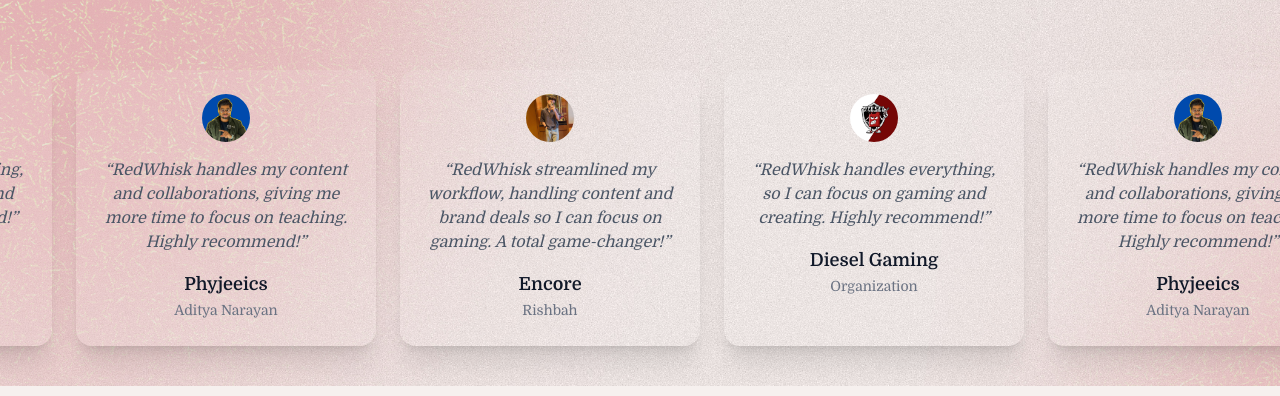
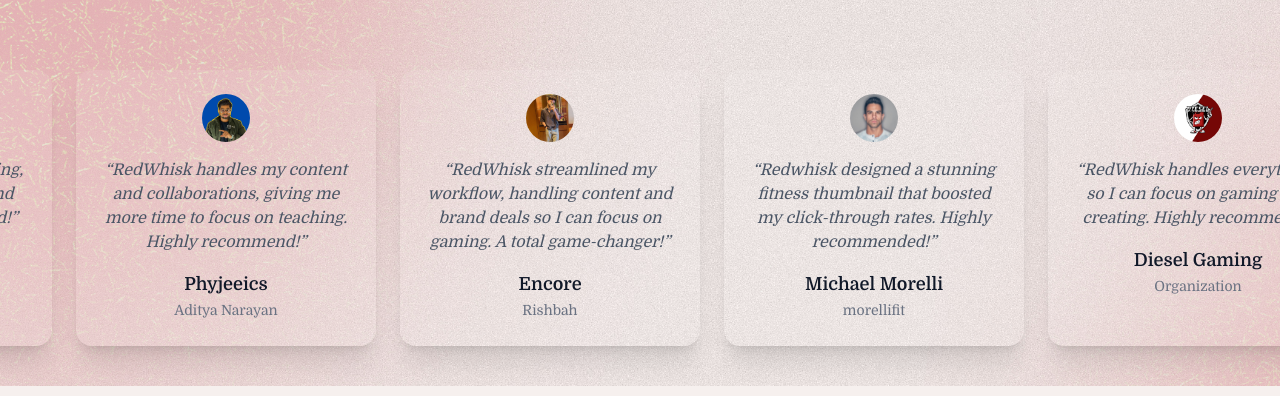
Before and after one commit to sarcaxticlarka/Redwhiskmedia, a React (Vite) app: page / in a window 1280 px wide. Shown: the part 4846-5242 px from the top of the page. Built offline with nearby package versions, Linux system fonts and the light colour scheme.

Commit message:
brochure upadated

```diff
--- a/src/components/CustomerTestimonials.jsx
+++ b/src/components/CustomerTestimonials.jsx
@@ -3,6 +3,7 @@
 import reviewClient1 from "../assets/reviewClient1.jpeg"
 import reviewClient2 from "../assets/reviewClient2.jpeg"
 import reviewClient3 from "../assets/reviewclient3.jpeg"
+import reviewClient4 from "../assets/reviewclient4.jpeg"
 
 const testimonials = [
   {
@@ -27,26 +28,13 @@
     image:  reviewClient3
   },
   {
-    id: 1,
-    name: "Diesel Gaming",
-    role: "Organization",
-    feedback: "RedWhisk handles everything, so I can focus on gaming and creating. Highly recommend!",
-    image: reviewClient1
+    id: 4,
+    name: "Michael Morelli",
+    role: "morellifit",
+    feedback: "Redwhisk designed a stunning fitness thumbnail that boosted my click-through rates. Highly recommended!",
+    image: reviewClient4
   },
-  {
-    id: 2,
-    name: "Phyjeeics",
-    role: "Aditya Narayan",
-    feedback: "RedWhisk handles my content and collaborations, giving me more time to focus on teaching. Highly recommend!",
-    image:  reviewClient2
-  },
-  {
-    id: 3,
-    name: "Encore",
-    role: "Rishbah",
-    feedback: "RedWhisk streamlined my workflow, handling content and brand deals so I can focus on gaming. A total game-changer!",
-    image:  reviewClient3
-  },
+
 
 ];
 
--- a/src/components/Page2.jsx
+++ b/src/components/Page2.jsx
@@ -54,7 +54,8 @@
 import React, { useEffect } from "react";
 import { gsap } from "gsap";
 import { ScrollTrigger } from "gsap/ScrollTrigger";
-import CalendlyButton from './CalendlyButton';
+import brochure from "../assets/Brochure@Redwhisk.pdf"
+// import CalendlyButton from './CalendlyButton';
 
 const Page2 = () => {
   useEffect(() => {
@@ -96,7 +97,7 @@
             </div> */}
             <div className="flex justify-center">
               <a
-                href="/path-to-your-brochure.pdf"
+                href={brochure}
                 target="_blank"
                 rel="noopener noreferrer"
               >
```
Also changed, not shown: src/assets/reviewclient4.jpeg (added), 1 other file (tests, documents, lock files or other folders).
